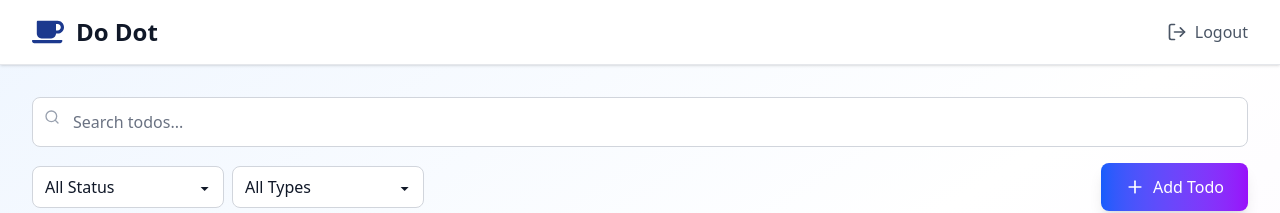
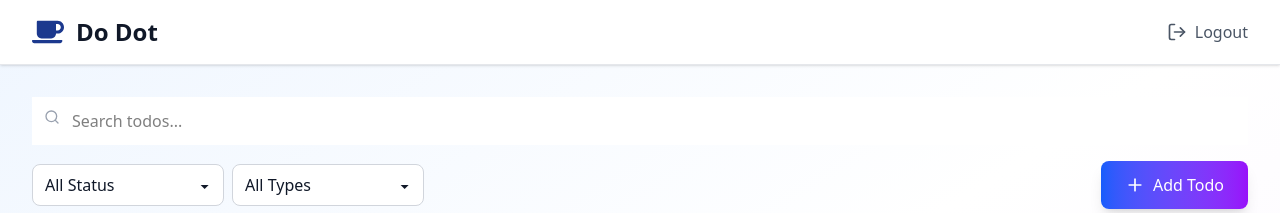
Before and after one commit to GyanaprakashKhandual/Dodot-app, a Next.js app: page /app in a window 1280 px wide. Shown: the top 213 px of the page. Built offline with nearby package versions, Linux system fonts and the light colour scheme.

Commit message:
Data re clened

```diff
--- a/src/app/app/page.jsx
+++ b/src/app/app/page.jsx
@@ -55,7 +55,7 @@ const ConfirmModal = ({ isOpen, onClose, onConfirm, title, message, type = 'warn
         initial={{ opacity: 0 }}
         animate={{ opacity: 1 }}
         exit={{ opacity: 0 }}
-        className="fixed inset-0 bg-black bg-opacity-50 flex items-center justify-center p-4 z-50"
+        className="fixed inset-0 flex items-center justify-center p-4 z-50"
       >
         <motion.div
           initial={{ scale: 0.8, opacity: 0 }}
@@ -609,7 +609,7 @@ export default function TodoDashboard() {
                 placeholder="Search todos..."
                 value={searchTerm}
                 onChange={(e) => setSearchTerm(e.target.value)}
-                className="w-full pl-10 pr-4 py-2 sm:py-3 bg-white dark:bg-gray-700 border border-gray-300 dark:border-gray-600 rounded-lg focus:ring-2 focus:ring-blue-500 focus:border-transparent text-gray-900 dark:text-gray-100 placeholder-gray-500 dark:placeholder-gray-400"
+                className="w-full pl-10 pr-4 py-2 sm:py-3 bg-white"
               />
             </div>
 
```
